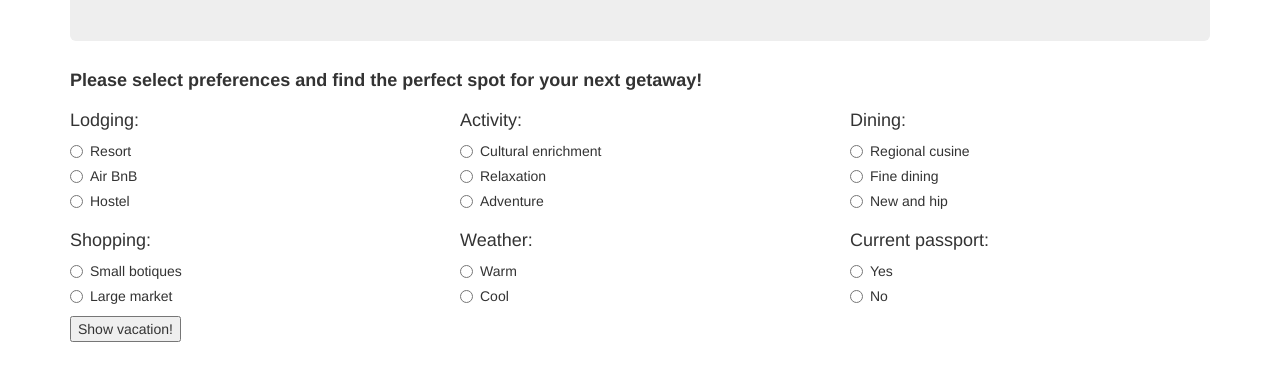
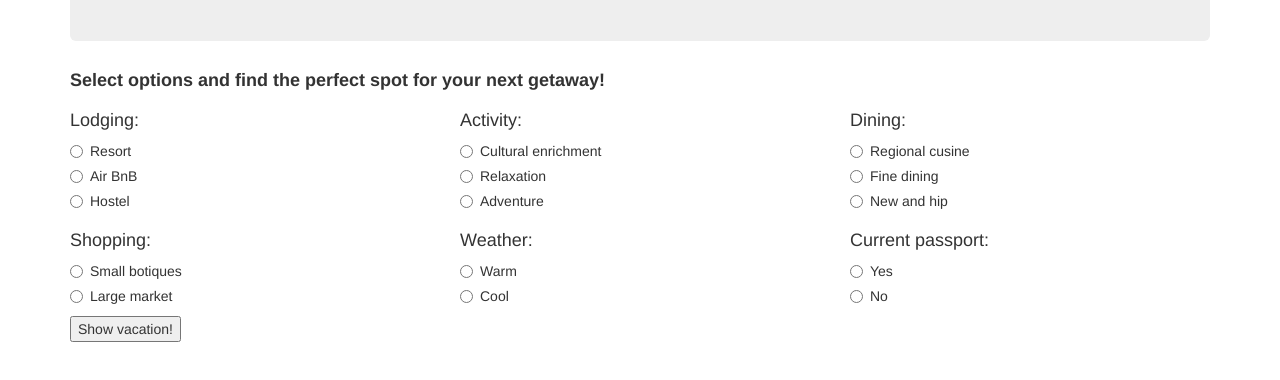
Before and after one commit to sushadore/Second-Code-Review, a plain HTML site: page index.html in a window 1280 px wide. Shown: the part 154-534 px from the top of the page. Drawn offline with Linux system fonts and the light colour scheme.

```diff
--- a/index.html
+++ b/index.html
@@ -14,7 +14,7 @@
         <h1>Ideal Vacation Location</h1>
       </div>
       <div id="survey-hidden">
-        <h4><strong>Please select preferences and find the perfect spot for your next getaway!</strong></h4>
+        <h4><strong>Select options and find the perfect spot for your next getaway!</strong></h4>
       </div>
       <div class="row">
         <div class="col-sm-4">
```
Also changed, not shown: 1 other file.
